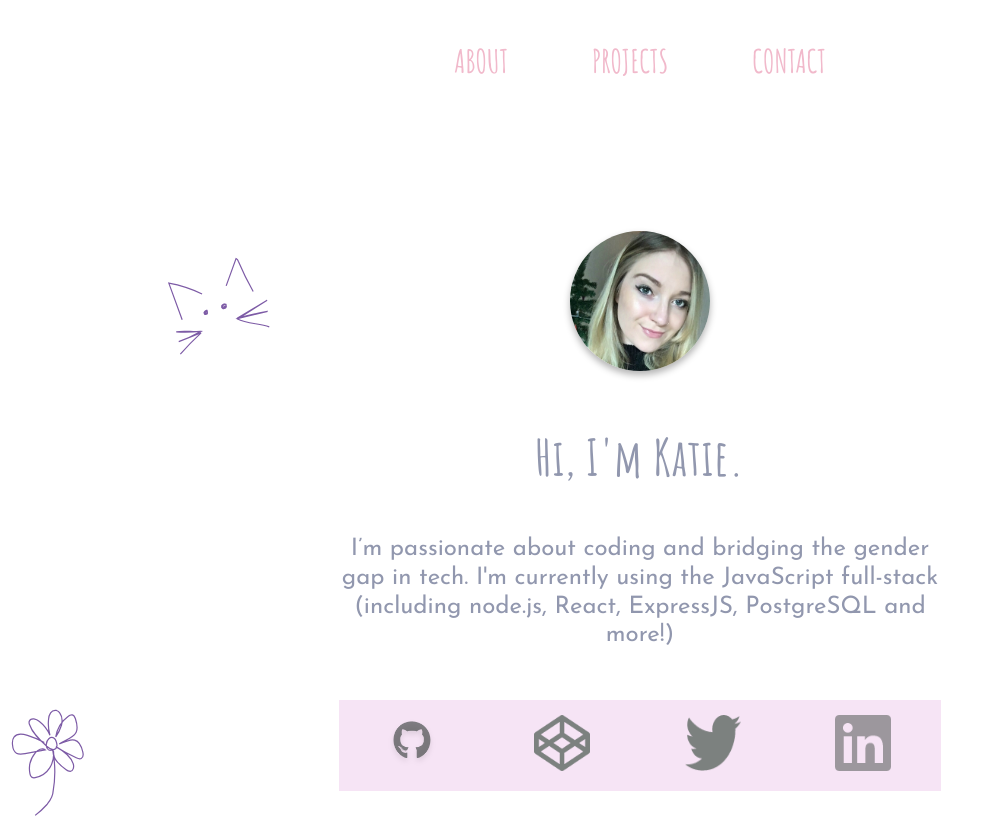
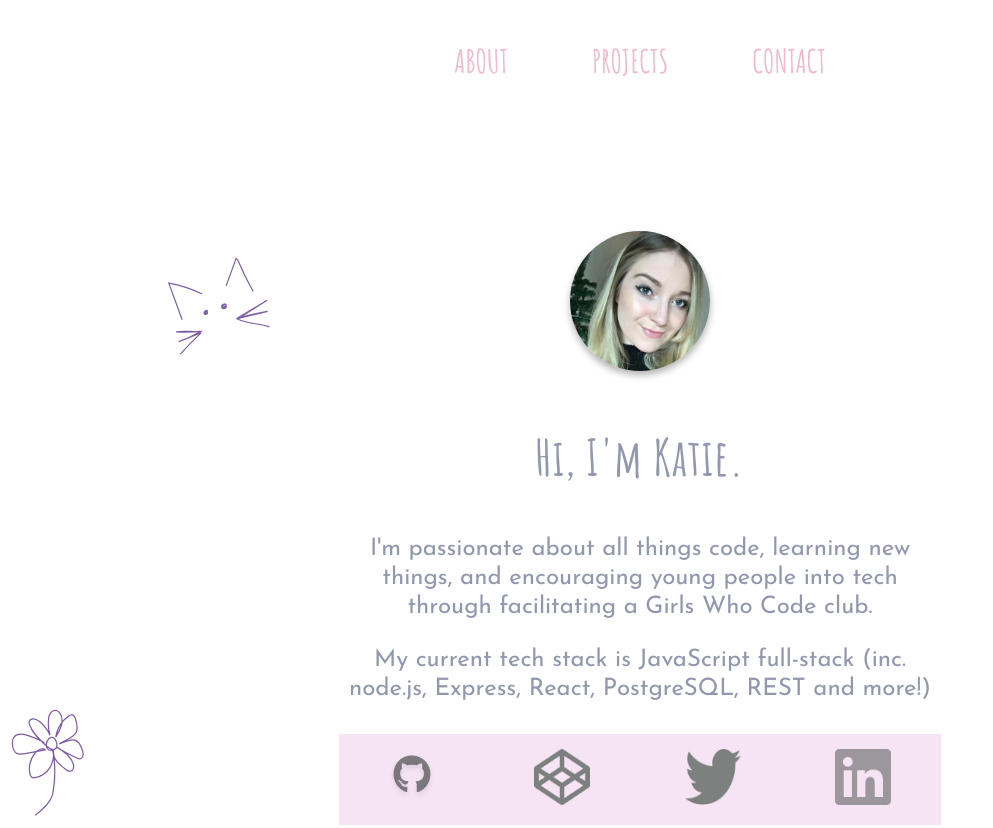
Before and after one commit to katieraby/katie-old-portfolio-1.0, a website: page index.html in a window 1280 px wide. Shown: the top 828 px of the page, without its empty margins (0-993 px from the left). Drawn offline with nearby package versions, Linux system fonts and the light colour scheme.

Commit message:
Edits to front-page introductory text

```diff
--- a/index.html
+++ b/index.html
@@ -99,10 +99,14 @@
         </h1>
         <h2 class="section__h2 section__h2--title">Hi, I'm Katie.</h2>
         <h3 class="section__h3">
-          I’m passionate about coding and bridging the gender gap in tech. I'm
-          currently using the JavaScript full-stack (including node.js, React,
-          ExpressJS, PostgreSQL and more!)
+          I'm passionate about all things code, learning new things, and
+          encouraging young people into tech through facilitating a Girls Who
+          Code club.
         </h3>
+        <span class="section__h3 section__h3--span">
+          My current tech stack is JavaScript full-stack (inc. node.js, Express,
+          React, PostgreSQL, REST and more!)
+        </span>
 
         <div class="intro__icons">
           <a class="contact__icons" href="https://github.com/katieraby"
--- a/script.js
+++ b/script.js
@@ -14,7 +14,7 @@ cards.forEach(card => card.addEventListener("click", transition));
 const slideUp = {
   delay: 125,
   distance: "50px",
-  duration: 700,
+  duration: 300,
   easing: "ease-in"
 };
 
--- a/scss/_base.scss
+++ b/scss/_base.scss
@@ -58,10 +58,16 @@
     font-weight: $font-regular;
     line-height: 1.2;
     color: $gray-blue;
-    margin-bottom: 50px;
+    margin-bottom: 35px;
 
     @media only screen and (max-width: 640px) {
       font-size: $mob-h3-size;
+      margin-bottom: 30px;
+    }
+
+    &--span {
+      display: inline-block;
+      margin-top: -10px;
       margin-bottom: 30px;
     }
   }
```
Also changed, not shown: css/style.css.
